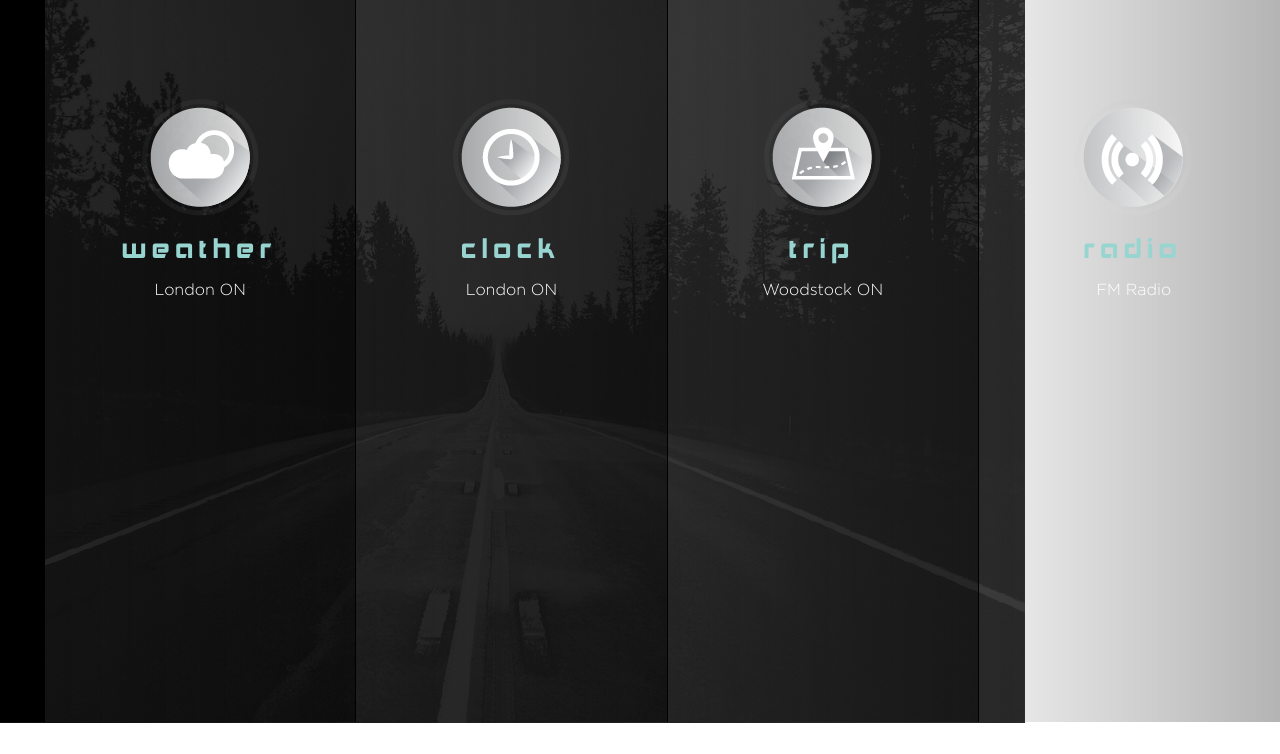
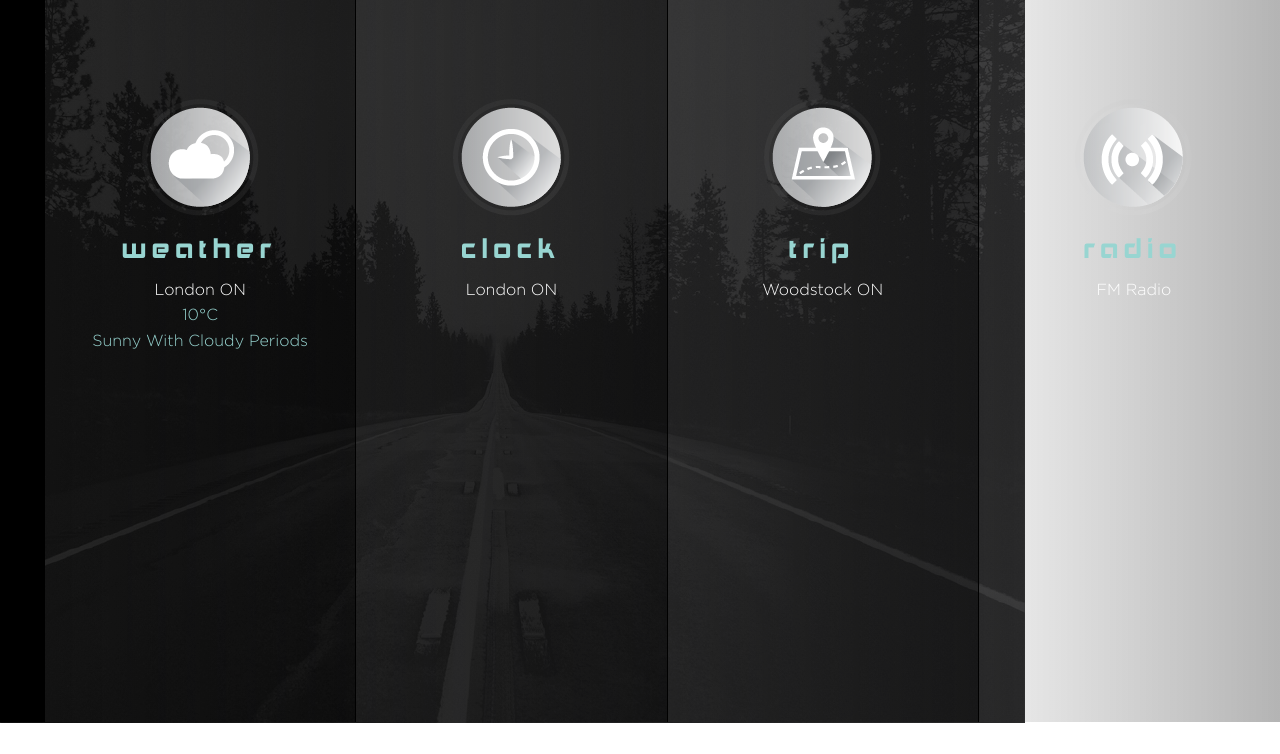
Before and after one commit to caitlynod/dashboard_gui, a CodeIgniter app: page /dashboard_gui/ in a window 1280 px wide. Shown: the part 46-800 px from the top of the page. Run offline with CodeIgniter, Linux system fonts and the light colour scheme.

Commit message:
updated menu

```diff
--- a/application/views/main.php
+++ b/application/views/main.php
@@ -6,6 +6,8 @@
 		<h3 class="userhead">weather</h3>
 		<p class="white">London ON</p>
 		<div class="dashInfo">
+			<p class="topNumber">10°C</p>
+			<p class="subInfo">Sunny With Cloudy Periods</p>
 		</div>
 	</li>
 	<li>
```
